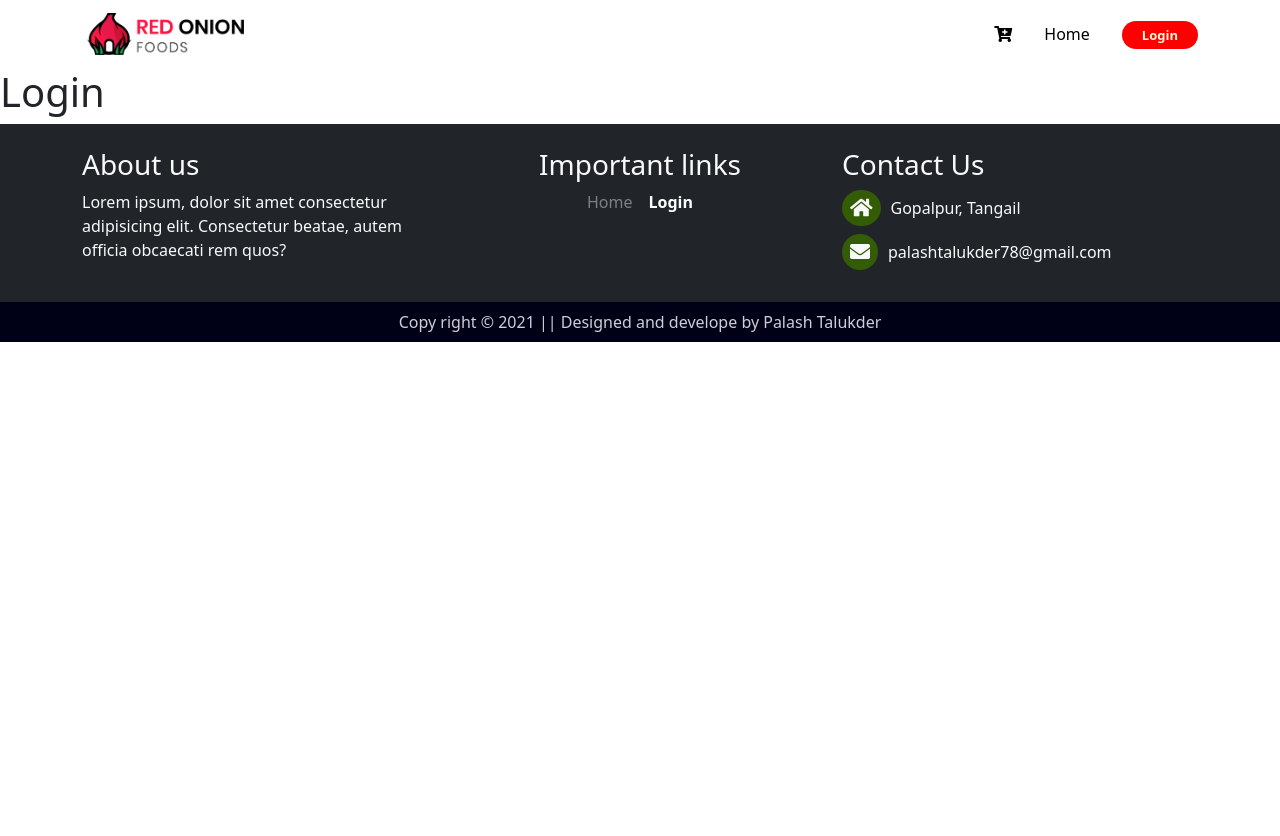
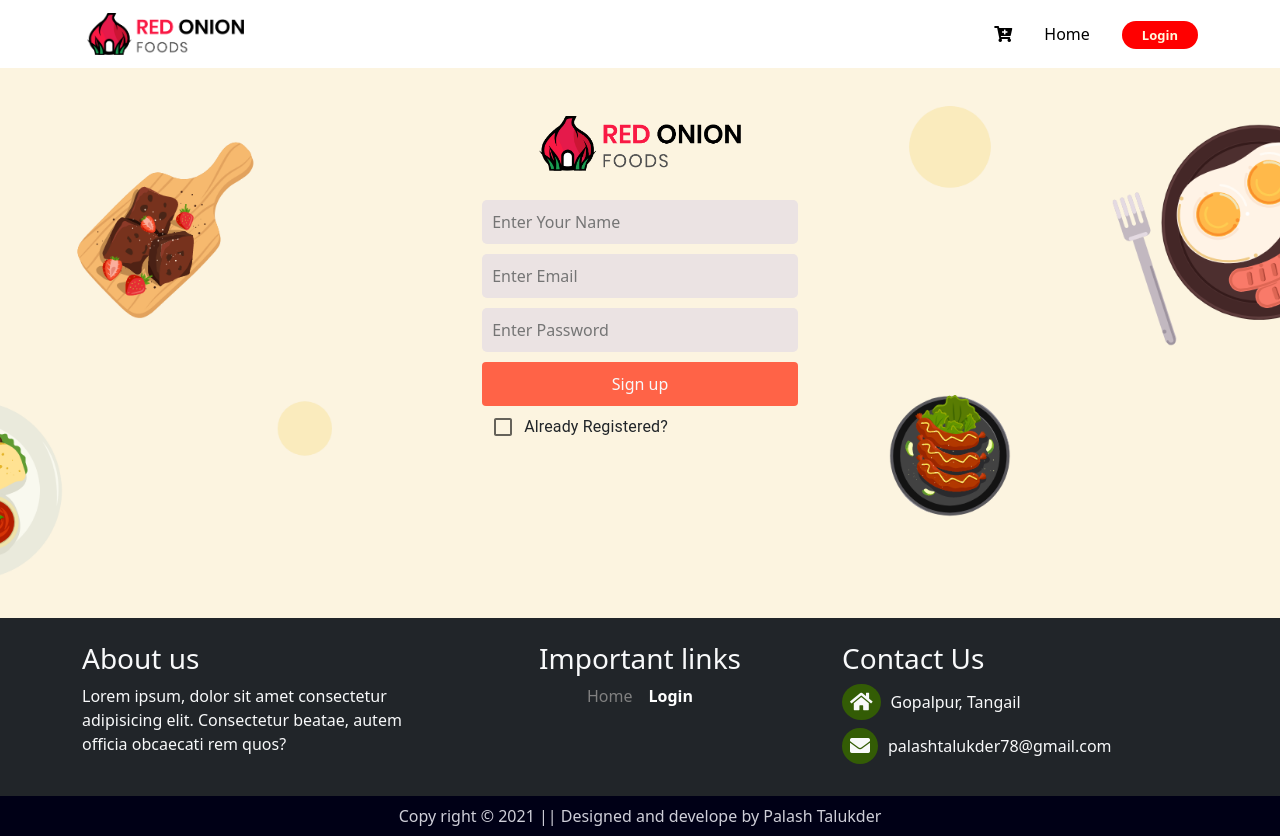
Before and after one commit to Palashtalukder78/red-onion-food, a React (Create React App) app: page /login in a window 1280 px wide. Before the commit the page ends 800 px from the top, so only its background shows below. Built offline with nearby package versions, Linux system fonts and the light colour scheme.

Commit message:
Adding login page with register route Perfectly

```diff
--- a/package.json
+++ b/package.json
@@ -3,6 +3,9 @@
   "version": "0.1.0",
   "private": true,
   "dependencies": {
+    "@emotion/react": "^11.4.1",
+    "@emotion/styled": "^11.3.0",
+    "@mui/material": "^5.0.4",
     "@testing-library/jest-dom": "^5.14.1",
     "@testing-library/react": "^11.2.7",
     "@testing-library/user-event": "^12.8.3",
--- a/src/components/Home/Food/Food.css
+++ b/src/components/Home/Food/Food.css
@@ -8,5 +8,5 @@
     box-shadow: 2px 5px 5px 5px rgb(223, 217, 217);
 }
 .food-item button{
-    background-color: darkblue;
+    background-color: rgb(56, 107, 9);
 }
--- a/src/components/Home/FoodsContainer/FoodsContainer.js
+++ b/src/components/Home/FoodsContainer/FoodsContainer.js
@@ -29,6 +29,9 @@ const FoodsContainer = () => {
                         <Route exact path="/">
                             <Breakfast></Breakfast>
                         </Route>
+                        <Route exact path="/home">
+                            <Breakfast></Breakfast>
+                        </Route>
                         <Route path="/breakfast">
                             <Breakfast></Breakfast>
                         </Route>
--- a/src/components/Login/Login.js
+++ b/src/components/Login/Login.js
@@ -1,9 +1,89 @@
 import React from 'react';
+import { useState } from 'react';
+import { Container } from 'react-bootstrap';
+import './login.css';
+import logo from '../../images/logo.png'
+import { Checkbox, FormControlLabel, Snackbar } from '@mui/material';
 
 const Login = () => {
+    const [istoggle, setIstoggle] = useState(false);
+    const [email, setEmail] = useState('');
+    const [password, setPassword] = useState('');
+    const [error, setError] = useState('');
+
+    // Set Notify for Error start
+    const [open, setOpen] = React.useState(false);
+    const handleClose = (event, reason) => {
+        if (reason === 'clickaway') {
+            return;
+        }
+        setOpen(false);
+    };
+    // Set Notify for Error End
+
+    const handleEmail = (e) => {
+        setEmail(e.target.value);
+    }
+    const handlePassword = (e) => {
+        console.log(e.target.value);
+    }
+    const handleToggle = (e) => {
+        setIstoggle(e.target.checked);
+    }
+    const handelLogin = (e) => {
+        e.preventDefault();
+        if (password.length < 6) {
+            setError("Password should be 6 Character");
+            setOpen(true);
+        }
+    }
+
     return (
-        <div>
-            <h1>Login</h1>
+        <div id="login">
+            <Container>
+                <div className="row py-5">
+                    <div className="col-md-5 m-auto">
+                        <div className="form ">
+                            <div className="text-center">
+                                <img className="img-fluid mb-4" style={{ width: "45%" }} src={logo} alt="" />
+                            </div>
+                            <form onSubmit={handelLogin}>
+                                <div className="text-center">
+                                    {!istoggle &&
+                                        <input className="input-box" type="text" placeholder="Enter Your Name" />}
+
+                                    <input className="input-box" type="text" placeholder="Enter Email" onBlur={handleEmail} />
+                                    <input className="input-box" type="password" placeholder="Enter Password" onBlur={handlePassword} />
+                                    <div className="d-grid ">
+                                        <button className="btn mx-auto text-light">{istoggle ? "Sign in" : "Sign up"}</button>
+                                    </div>
+                                </div>
+                                <div className="flexible checkbox">
+                                    <FormControlLabel
+                                        control={<Checkbox />}
+                                        labelPlacement="end"
+                                        style={{ margin: ' 0 0 0 0' }}
+                                        label="Already Registered?"
+                                        onChange={handleToggle}
+                                    />
+                                </div>
+                                {istoggle &&
+                                    <p className="my-2 text-primary text-center">Reset Password</p>}
+                            </form>
+                        </div>
+                    </div>
+                </div>
+            </Container>
+            {/* Error Notify Start */}
+            {error &&
+                <Snackbar
+                    open={open}
+                    autoHideDuration={3000}
+                    onClose={handleClose}
+                    message={error}
+                />
+            }
+            {/* Error Notify Start */}
         </div>
     );
 };
--- /dev/null
+++ b/src/components/Login/login.css
@@ -0,0 +1,31 @@
+#login{
+    background-image: url('../../images/bannerbackground.png');
+    background-position: center;
+    background-repeat: no-repeat;
+    background-size: cover;
+    height: 550px;
+}
+#login .input-box{
+    width: 70%;
+    padding: 10px;
+    border: none;
+    background-color: rgb(235, 227, 227);
+    border-radius: 5px;
+    margin: 5px 0;
+}
+.checkbox{
+    width: 70%;
+    margin: auto;
+}
+#login button{
+    width: 70%;
+    padding: 10px;
+    border: none;
+    margin-top: 5px;
+    background-color: tomato;
+}
+#login p:hover{
+    font-weight: 700;
+    cursor: pointer;
+    transition: 0.5s;
+}
```
Also changed, not shown: src/components/Register/Register.js (deleted, +0 -11 lines), 1 other file (tests, documents, lock files or other folders).
